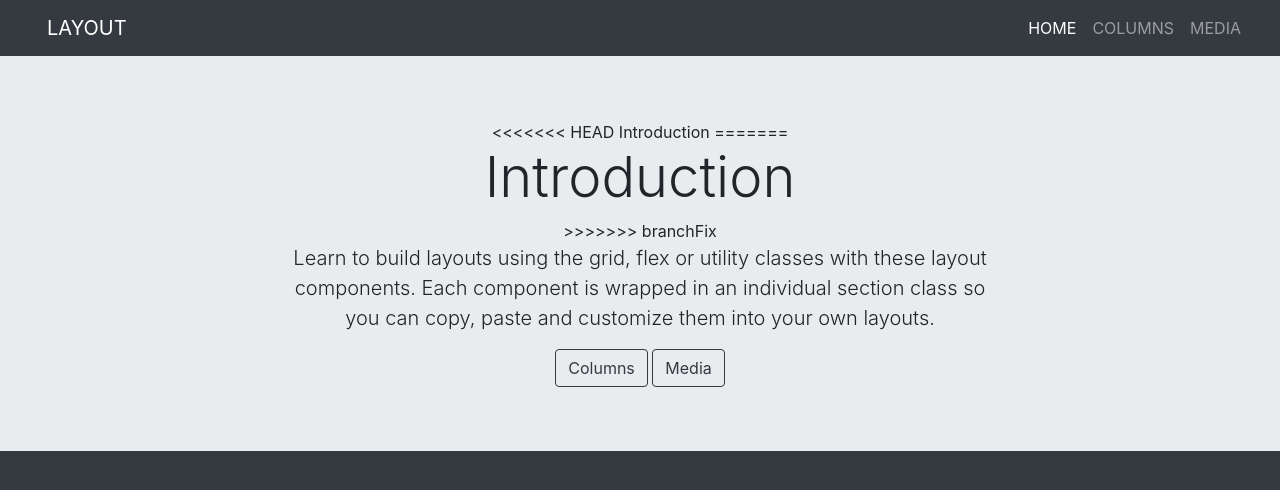
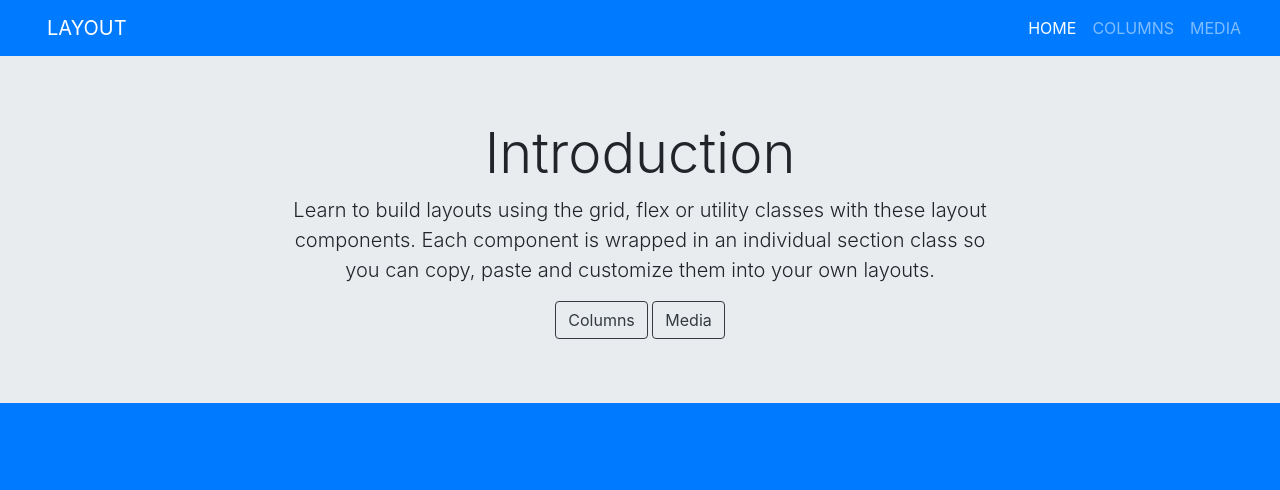
Before and after one commit to JoaoAccorsi/Learning-GitHub-Repositories, a plain HTML site: page index.html in a window 1280 px wide. Drawn offline with nearby package versions, Linux system fonts and the light colour scheme.

Commit message:
change color

```diff
--- a/index.html
+++ b/index.html
@@ -13,9 +13,9 @@
     <title>Learn Git and Github today</title>
   </head>
 
-  <body class="bg-dark">
+  <body class="bg-primary">
     <header id="page-hero" class="site-header d-flex flex-column align-content-between">
-      <nav class="site-nav family-sans navbar navbar-expand-md bg-dark navbar-dark">
+      <nav class="site-nav family-sans navbar navbar-expand-md bd-primary navbar-dark">
         <div class="container-fluid">
           <button
             type="button"
@@ -43,11 +43,7 @@
         <div class="container text-center">
           <div class="row justify-content-center">
             <div class="col-11 col-sm-10 col-md-8 animated fadeInUp">
-<<<<<<< HEAD
-              <h3="">Introduction</h3>
-=======
               <h3 class="display-4 text-reverse">Introduction</h3>
->>>>>>> branchFix
               <p class="lead">
                 Learn to build layouts using the grid, flex or utility classes with these layout components. Each component is wrapped in an
                 individual section class so you can copy, paste and customize them into your own layouts.
```
Also changed, not shown: columns.html (+2 -2 lines), media.html (+2 -2 lines).
